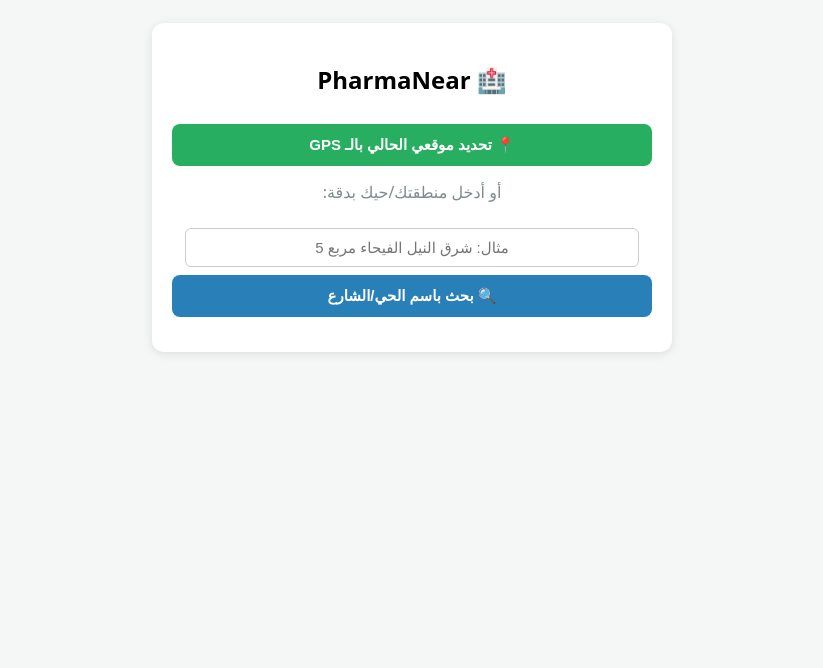
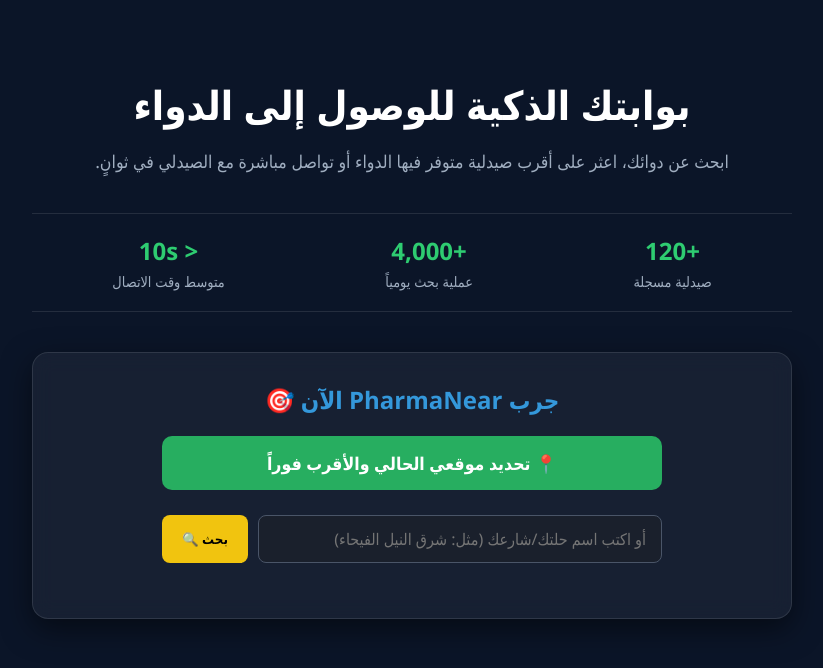
Before and after one commit to mohammedalialjale-creator/pharmanear, a Flask app: page / in a window 1280 px wide. Shown: the top 668 px of the page, without its empty margins (228-1051 px from the left). Run offline with Flask 3, Linux system fonts and the light colour scheme.

Commit message:
Add files via upload

```diff
--- a/pharmanear88/templates/index.html
+++ b/pharmanear88/templates/index.html
@@ -3,46 +3,135 @@
 <head>
     <meta charset="UTF-8">
     <meta name="viewport" content="width=device-width, initial-scale=1.0">
-    <title>PharmaNear - البحث الدقيق</title>
+    <title>PharmaNear - بوابتك الذكية للوصول إلى الدواء</title>
     <style>
-        body { font-family: system-ui, sans-serif; background: #f4f7f6; padding: 15px; text-align: center; }
-        .card { max-width: 480px; margin: auto; background: #fff; padding: 20px; border-radius: 12px; box-shadow: 0 2px 10px rgba(0,0,0,0.1); }
-        .btn { background: #27ae60; color: #fff; border: none; padding: 12px 18px; font-size: 15px; border-radius: 8px; cursor: pointer; width: 100%; font-weight: bold; margin-top: 8px; }
-        .btn-alt { background: #2980b9; }
-        input[type="text"] { width: 90%; padding: 10px; margin-top: 10px; border: 1px solid #ccc; border-radius: 6px; text-align: center; font-size: 15px; }
-        .item { background: #f8f9fa; border-right: 4px solid #27ae60; margin: 10px 0; padding: 10px; text-align: right; border-radius: 4px; }
-        #msg { margin-top: 15px; font-weight: bold; }
+        * { box-sizing: border-box; font-family: 'Segoe UI', Tahoma, Geneva, Verdana, sans-serif; }
+        body { background-color: #0b1528; color: #ffffff; margin: 0; padding: 0; text-align: center; }
+
+        .hero { padding: 50px 20px; max-width: 800px; margin: auto; }
+        h1 { font-size: 2.5rem; font-weight: bold; margin-bottom: 10px; color: #ffffff; }
+        p.subtitle { color: #a0aec0; font-size: 1.1rem; margin-bottom: 30px; }
+
+        /* كرت التطبيق التفاعلي */
+        .interactive-card {
+            background: rgba(255, 255, 255, 0.05);
+            border: 1px solid rgba(255, 255, 255, 0.1);
+            border-radius: 16px;
+            padding: 30px;
+            backdrop-filter: blur(10px);
+            margin-top: 20px;
+            box-shadow: 0 10px 30px rgba(0,0,0,0.5);
+        }
+
+        .btn-group { display: flex; flex-direction: column; gap: 15px; max-width: 500px; margin: auto; }
+
+        .btn-gps {
+            background: #27ae60;
+            color: white;
+            border: none;
+            padding: 15px 20px;
+            border-radius: 10px;
+            font-size: 1.1rem;
+            font-weight: bold;
+            cursor: pointer;
+            transition: 0.3s;
+        }
+        .btn-gps:hover { background: #219150; }
+
+        .search-box {
+            display: flex;
+            gap: 10px;
+            margin-top: 10px;
+        }
+        .search-input {
+            flex: 1;
+            padding: 12px 15px;
+            border-radius: 8px;
+            border: 1px solid #4a5568;
+            background: #1a202c;
+            color: #fff;
+            font-size: 1rem;
+            text-align: right;
+        }
+        .btn-search {
+            background: #f1c40f;
+            color: #000;
+            border: none;
+            padding: 12px 20px;
+            border-radius: 8px;
+            font-weight: bold;
+            cursor: pointer;
+        }
+
+        .stats { display: flex; justify-content: space-around; margin: 40px 0; border-top: 1px solid rgba(255,255,255,0.1); border-bottom: 1px solid rgba(255,255,255,0.1); padding: 20px 0; }
+        .stat-item h3 { margin: 0; font-size: 1.5rem; color: #2ecc71; }
+        .stat-item p { margin: 5px 0 0; color: #a0aec0; font-size: 0.9rem; }
+
+        #msg { margin-top: 20px; font-weight: bold; font-size: 1.1rem; }
+        .results-container { margin-top: 25px; text-align: right; max-width: 600px; margin-left: auto; margin-right: auto; }
+        .pharmacy-item {
+            background: #1a2638;
+            border-right: 4px solid #27ae60;
+            padding: 15px;
+            border-radius: 8px;
+            margin-bottom: 12px;
+        }
+        .pharmacy-item h3 { margin: 0 0 8px 0; color: #2ecc71; }
+        .pharmacy-item p { margin: 4px 0; color: #cbd5e0; font-size: 0.95rem; }
     </style>
 </head>
 <body>
 
-<div class="card">
-    <h2>🏥 PharmaNear</h2>
+<div class="hero">
+    <h1>بوابتك الذكية للوصول إلى الدواء</h1>
+    <p class="subtitle">ابحث عن دوائك، اعثر على أقرب صيدلية متوفر فيها الدواء أو تواصل مباشرة مع الصيدلي في ثوانٍ.</p>
 
-    <!-- الخيار الأول: التحديد التلقائي بالـ GPS -->
-    <button class="btn" onclick="findByGPS()">📍 تحديد موقعي الحالي بالـ GPS</button>
+    <div class="stats">
+        <div class="stat-item">
+            <h3>+120</h3>
+            <p>صيدلية مسجلة</p>
+        </div>
+        <div class="stat-item">
+            <h3>+4,000</h3>
+            <p>عملية بحث يومياً</p>
+        </div>
+        <div class="stat-item">
+            <h3>&lt; 10s</h3>
+            <p>متوسط وقت الاتصال</p>
+        </div>
+    </div>
 
-    <div style="margin: 15px 0; color: #7f8c8d;">أو أدخل منطقتك/حيك بدقة:</div>
+    <!-- الجزء التفاعلي المدمج -->
+    <div class="interactive-card">
+        <h2 style="margin-top: 0; color: #3498db;">جرب PharmaNear الآن 🎯</h2>
 
-    <!-- الخيار الثاني: البحث بالمنطقة يدويًا لتجاوز خطأ كمبيوتر -->
-    <input type="text" id="areaInput" placeholder="مثال: شرق النيل الفيحاء مربع 5">
-    <button class="btn btn-alt" onclick="findByArea()">🔍 بحث باسم الحي/الشارع</button>
+        <div class="btn-group">
+            <!-- 1. زر الـ GPS المباشر -->
+            <button class="btn-gps" onclick="findByGPS()">📍 تحديد موقعي الحالي والأقرب فوراً</button>
 
-    <div id="msg"></div>
-    <div id="list"></div>
+            <!-- 2. البحث بالحي/الشارع -->
+            <div class="search-box">
+                <input type="text" id="areaInput" class="search-input" placeholder="أو اكتب اسم حلتك/شارعك (مثل: شرق النيل الفيحاء)">
+                <button class="btn-search" onclick="findByArea()">بحث 🔍</button>
+            </div>
+        </div>
+
+        <div id="msg"></div>
+        <div id="list" class="results-container"></div>
+    </div>
 </div>
 
 <script>
 function findByGPS() {
     const msg = document.getElementById('msg');
     const list = document.getElementById('list');
-    msg.style.color = '#e67e22';
-    msg.innerText = '⏳ جاري التقاط إحداثيات الـ GPS...';
+    msg.style.color = '#f1c40f';
+    msg.innerText = '⏳ جاري التقاط الـ GPS واستكشاف أقرب الصيدليات...';
     list.innerHTML = '';
 
     if (!navigator.geolocation) {
-        msg.style.color = 'red';
-        msg.innerText = 'الـ GPS غير مدعوم في هذا المتصفح';
+        msg.style.color = '#e74c3c';
+        msg.innerText = 'خاصية الـ GPS غير مدعومة في متصفحك.';
         return;
     }
 
@@ -51,9 +140,9 @@ function findByGPS() {
             fetch(`/api/pharmacies?lat=${pos.coords.latitude}&lon=${pos.coords.longitude}`)
             .then(res => res.json())
             .then(data => renderResults(data))
-            .catch(() => showError('خطأ في الاتصال بالسيرفر.'));
+            .catch(() => showError('خطأ في الاتصال بالخادم.'));
         },
-        () => showError('تعذر تحديد الموقع. يفضل فتح الموقع من الهاتف المحمول مع تفعيل الـ GPS.'),
+        () => showError('يرجى السماح بالوصول للـ GPS لتحديد موقعك.'),
         { enableHighAccuracy: true, timeout: 10000, maximumAge: 0 }
     );
 }
@@ -61,19 +150,19 @@ function findByGPS() {
 function findByArea() {
     const area = document.getElementById('areaInput').value.trim();
     if (!area) {
-        alert('الرجاء كتابة اسم الحي أو الشارع أولاً');
+        alert('الرجاء أدخل اسم الحي أو المنطقة أولاً');
         return;
     }
     const msg = document.getElementById('msg');
     const list = document.getElementById('list');
-    msg.style.color = '#e67e22';
+    msg.style.color = '#f1c40f';
     msg.innerText = `⏳ جاري البحث عن صيدليات في (${area})...`;
     list.innerHTML = '';
 
     fetch(`/api/pharmacies?query=${encodeURIComponent(area)}`)
     .then(res => res.json())
     .then(data => renderResults(data))
-    .catch(() => showError('خطأ في الاتصال بالسيرفر.'));
+    .catch(() => showError('خطأ في الاتصال بالخادم.'));
 }
 
 function renderResults(data) {
@@ -83,24 +172,24 @@ function renderResults(data) {
         msg.innerText = '';
         data.data.forEach(p => {
             list.innerHTML += `
-                <div class="item">
+                <div class="pharmacy-item">
                     <h3>${p.name}</h3>
-                    <p>📍 العنوان: ${p.address}</p>
-                    <p>📏 المسافة: ${p.distance_text}</p>
-                    <p>📞 الهاتف: ${p.phone}</p>
-                    <p>🕒 الحالة: ${p.status}</p>
+                    <p>📍 <b>العنوان:</b> ${p.address}</p>
+                    <p>📏 <b>المسافة:</b> ${p.distance_text}</p>
+                    <p>📞 <b>الهاتف:</b> ${p.phone}</p>
+                    <p>🕒 <b>الحالة:</b> ${p.status}</p>
                 </div>
             `;
         });
     } else {
-        msg.style.color = 'red';
+        msg.style.color = '#e74c3c';
         msg.innerText = 'لم يتم العثور على صيدليات في هذا النطاق.';
     }
 }
 
 function showError(text) {
     const msg = document.getElementById('msg');
-    msg.style.color = 'red';
+    msg.style.color = '#e74c3c';
     msg.innerText = text;
 }
 </script>
```
